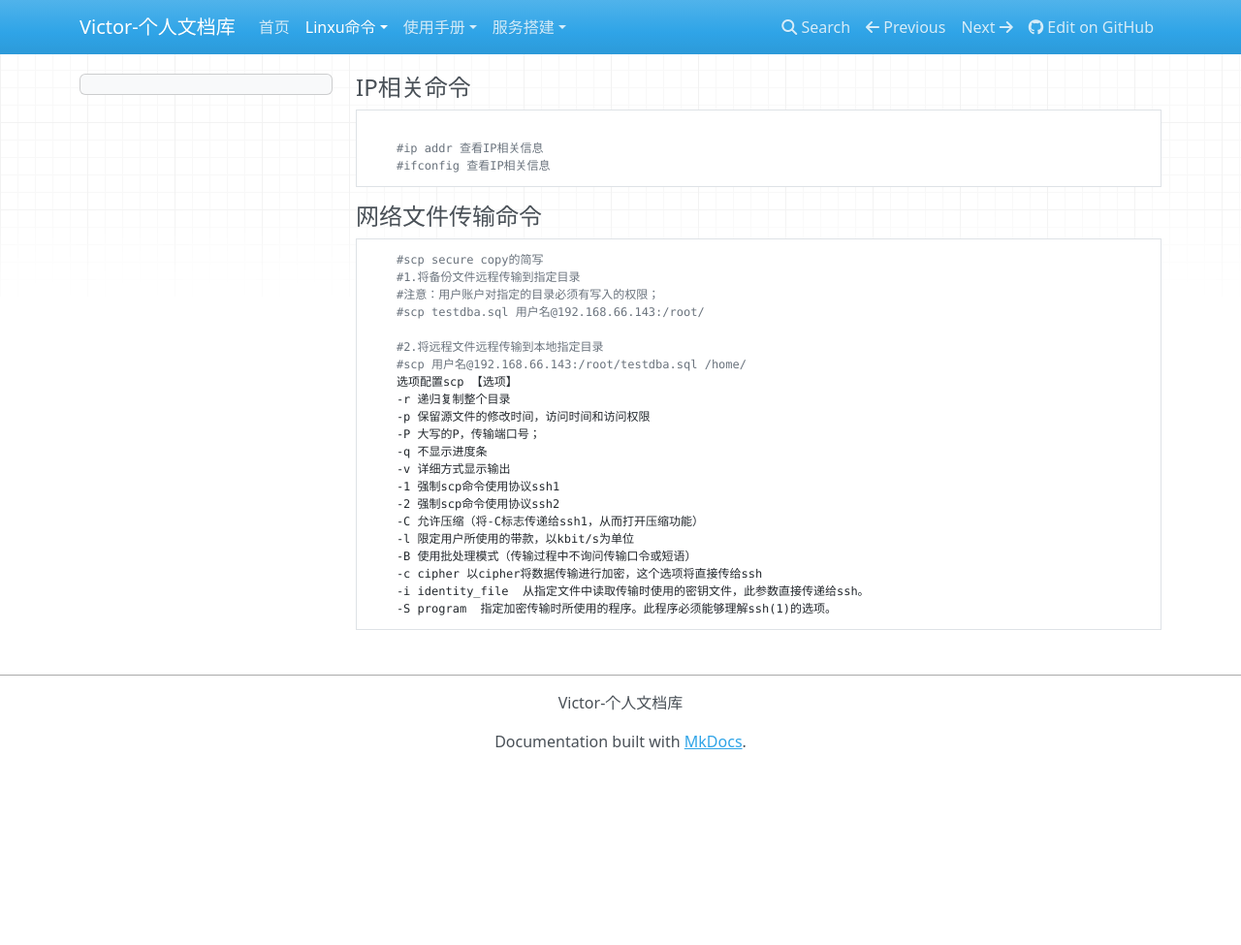
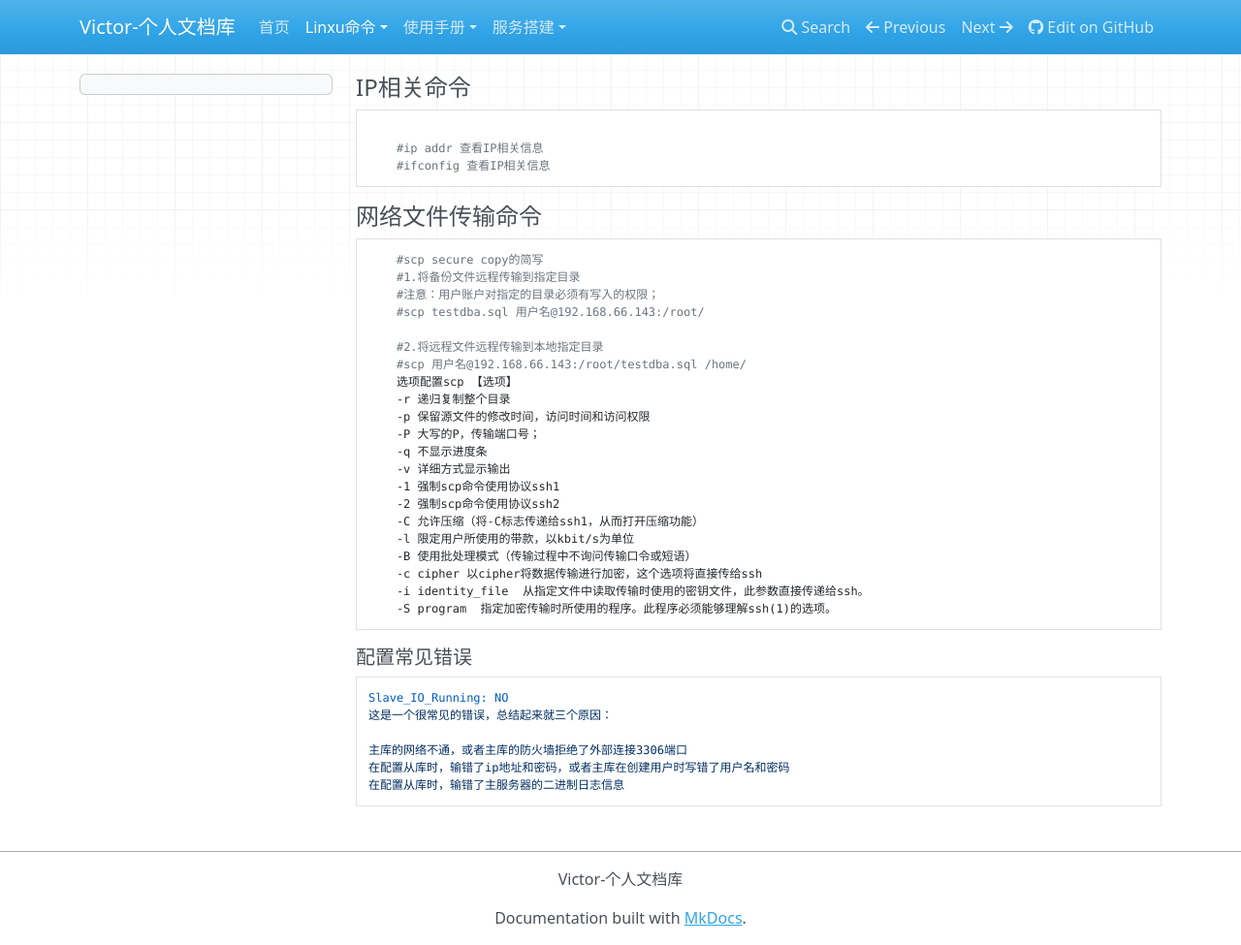
Before and after one commit to victor24680/victorDocs, an MkDocs documentation site: the page built from docs/Linxu命令/网络&IP相关使用命令.md, in a window 1280 px wide and 975 px high. Shown: the whole window at 97% size. Built offline with MkDocs 1.6.1, drawn with Linux system fonts in a browser that asks for light colours; nearby versions of some CDN libraries.

Commit message:
mysql主从同步-常见问题

````diff
--- a/docs/Linxu命令/网络&IP相关使用命令.md
+++ b/docs/Linxu命令/网络&IP相关使用命令.md
@@ -31,3 +31,12 @@
 	-i identity_file  从指定文件中读取传输时使用的密钥文件，此参数直接传递给ssh。
 	-S program  指定加密传输时所使用的程序。此程序必须能够理解ssh(1)的选项。
 ```
+
+##### 配置常见错误
+
+	Slave_IO_Running: NO
+	这是一个很常见的错误，总结起来就三个原因：
+
+	主库的网络不通，或者主库的防火墙拒绝了外部连接3306端口
+	在配置从库时，输错了ip地址和密码，或者主库在创建用户时写错了用户名和密码
+	在配置从库时，输错了主服务器的二进制日志信息
````
